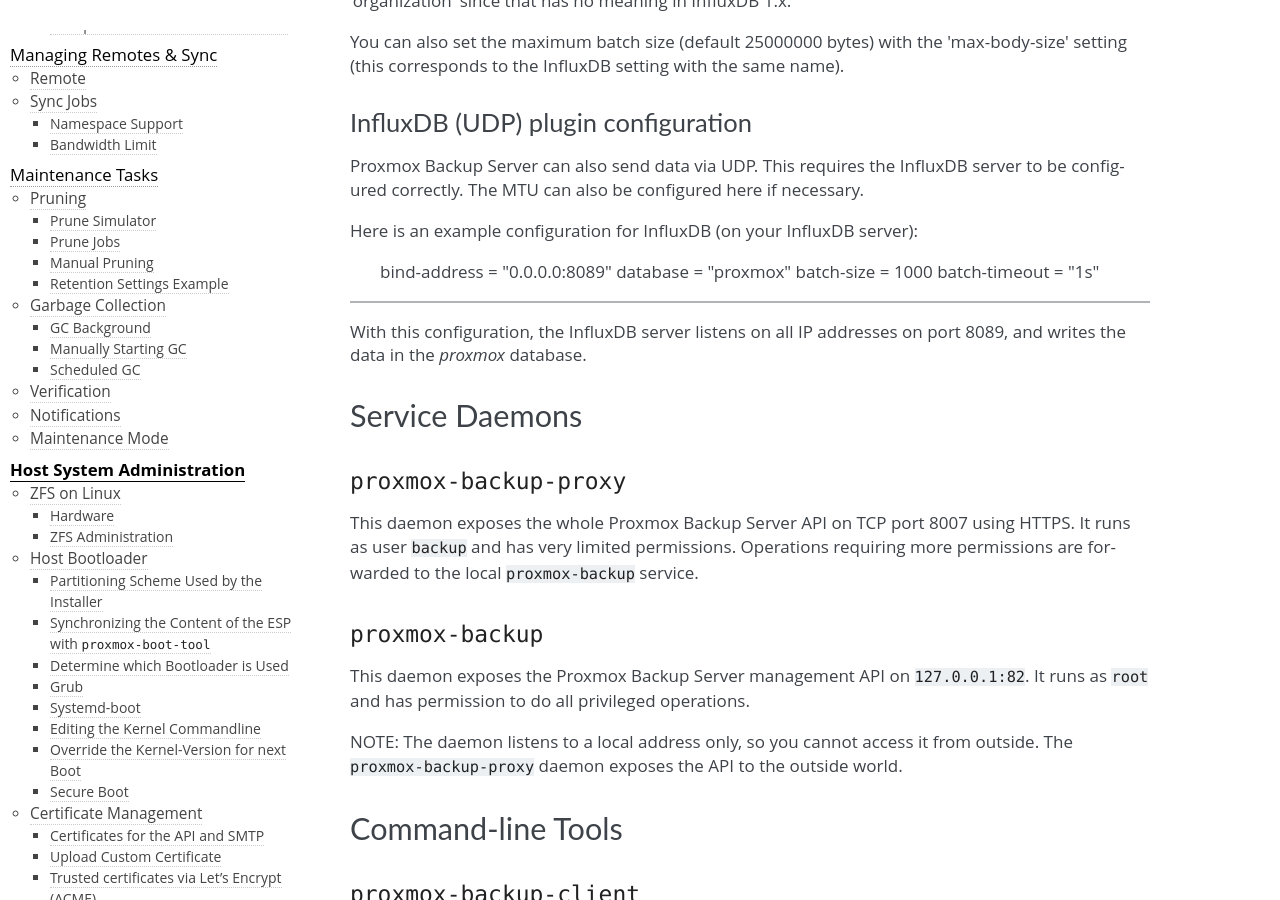
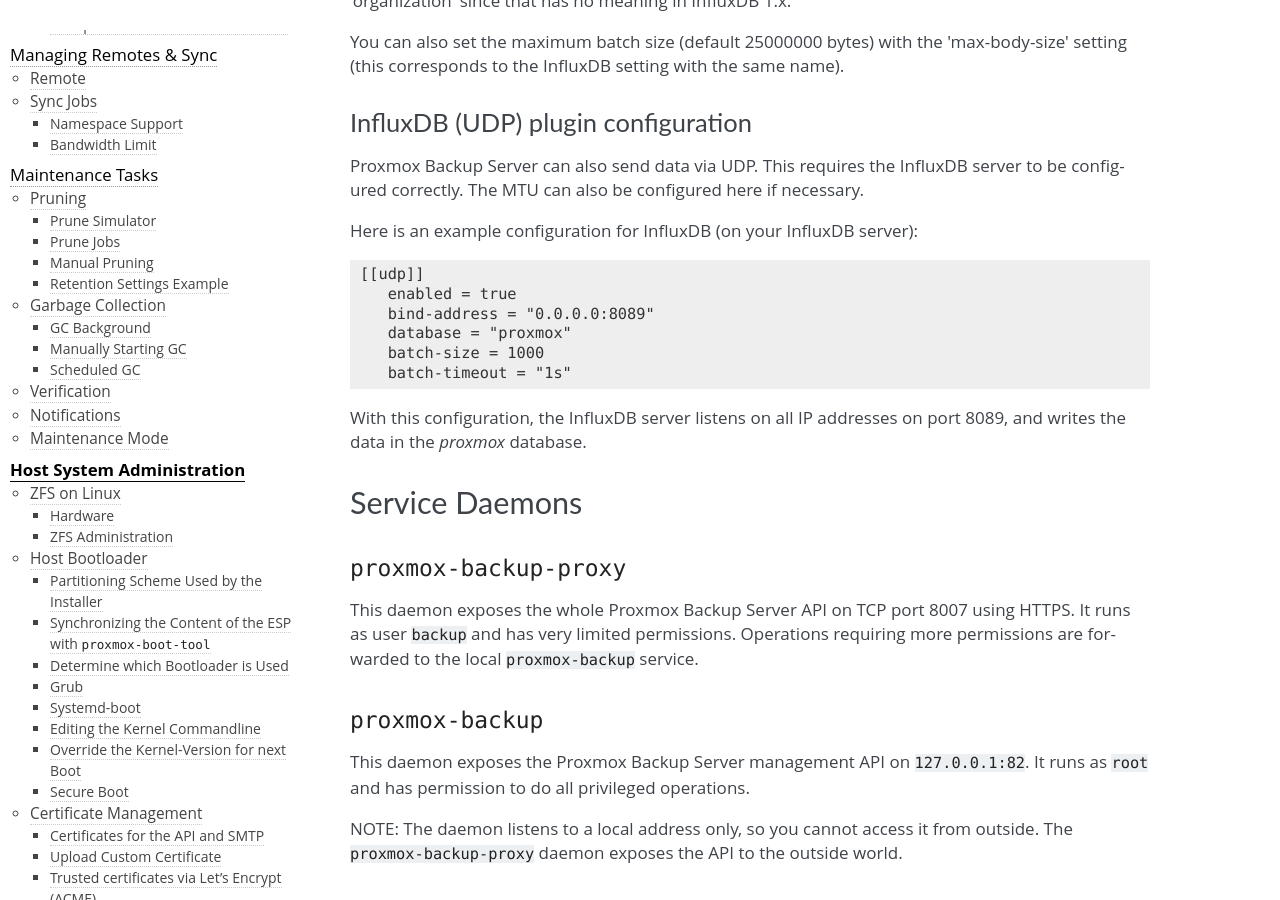
Before and after one commit to rikka-chunibyo/PBS-X, a Sphinx documentation site: the page built from docs/sysadmin.rst, in a window 1280 px wide and 900 px high, scrolled down 23891 px. Built offline with Sphinx 7.4.7, drawn with Linux system fonts in a browser that asks for light colours.

Commit message:
docs: fix warnings in external-metric-server page
Rename external-metric-server page and fix code-block to remove some
warnings.

Signed-off-by: Gabriel Goller <g.goller@proxmox.com>

```diff
--- a/docs/external_metric_server.rst
+++ b/docs/external-metric-server.rst
@@ -44,14 +42,14 @@ necessary.
 
 Here is an example configuration for InfluxDB (on your InfluxDB server):
 
-----
-[[udp]]
-   enabled = true
-   bind-address = "0.0.0.0:8089"
-   database = "proxmox"
-   batch-size = 1000
-   batch-timeout = "1s"
-----
+.. code-block:: console
+
+   [[udp]]
+      enabled = true
+      bind-address = "0.0.0.0:8089"
+      database = "proxmox"
+      batch-size = 1000
+      batch-timeout = "1s"
 
 With this configuration, the InfluxDB server listens on all IP addresses on
 port 8089, and writes the data in the *proxmox* database.
--- a/docs/sysadmin.rst
+++ b/docs/sysadmin.rst
@@ -30,7 +30,7 @@ please refer to the standard Debian documentation.
 
 .. include:: certificate-management.rst
 
-.. include:: external_metric_server.rst
+.. include:: external-metric-server.rst
 
 .. include:: services.rst
 
```
Also changed, not shown: other parts of docs/external-metric-server.rst (+0 -2 lines).
